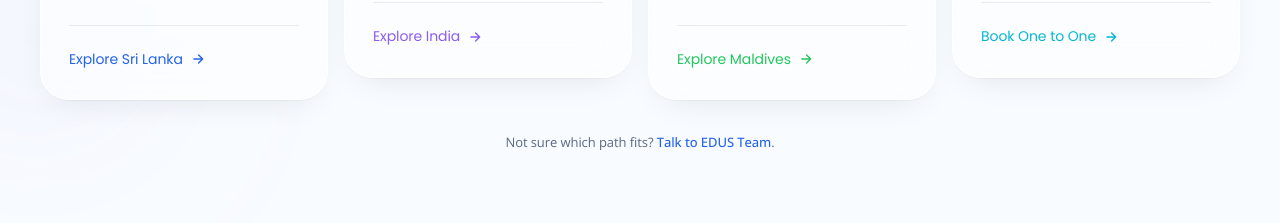
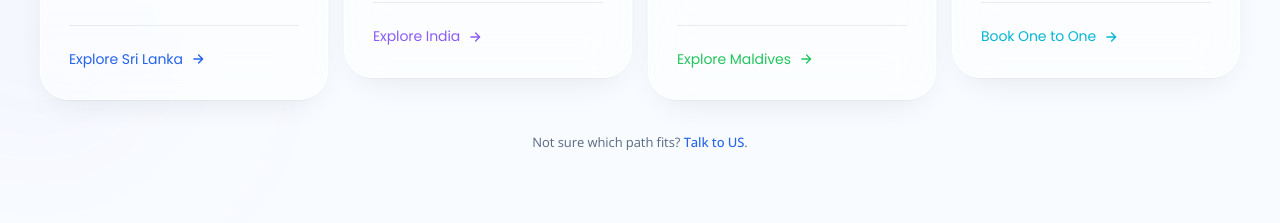
Before and after one commit to edustutor/edusmainwebsite, a Next.js app: page / in a window 1280 px wide. Shown: the part 1978-2201 px from the top of the page. Built offline with nearby package versions, Linux system fonts and the light colour scheme.

Commit message:
feat: update contact link text across multiple components for consistency

```diff
--- a/components/HelpBanner.tsx
+++ b/components/HelpBanner.tsx
@@ -49,7 +49,7 @@ export function HelpBanner() {
             </m.div>
             <m.div variants={fadeUp} className="flex flex-wrap gap-3 md:justify-end">
               <a href="https://signup.edustutor.com/" target="_blank" rel="noopener noreferrer" className="btn btn-primary">Start Enrolment</a>
-              <Link href="/contact" className="btn btn-ghost">Talk to EDUS Team</Link>
+              <Link href="/contact" className="btn btn-ghost">Talk to US</Link>
             </m.div>
           </div>
         </m.div>
--- a/components/JoinFlow.tsx
+++ b/components/JoinFlow.tsx
@@ -56,7 +56,7 @@ export function JoinFlow() {
             </p>
             <div className="mt-7 flex flex-wrap gap-3">
               <a href="https://signup.edustutor.com/" target="_blank" rel="noopener noreferrer" className="btn btn-primary">Start Enrolment</a>
-              <Link href="/contact" className="btn btn-ghost">Talk to EDUS Team</Link>
+              <Link href="/contact" className="btn btn-ghost">Talk to US</Link>
             </div>
           </m.div>
 
--- a/components/ParentTrust.tsx
+++ b/components/ParentTrust.tsx
@@ -93,7 +93,7 @@ export function ParentTrust() {
           viewport={inView}
           className="mt-10 flex justify-center"
         >
-          <Link href="/contact" className="btn btn-primary">Talk to EDUS Team</Link>
+          <Link href="/contact" className="btn btn-primary">Talk to US</Link>
         </m.div>
       </div>
     </section>
--- a/components/RegionSelector.tsx
+++ b/components/RegionSelector.tsx
@@ -239,7 +239,7 @@ export function RegionSelector() {
           viewport={inView}
           className="mt-8 text-center text-[13px] text-[#5A6A82]"
         >
-          Not sure which path fits? <Link href="/contact" className="text-[#2563EB] font-medium hover:underline">Talk to EDUS Team</Link>.
+          Not sure which path fits? <Link href="/contact" className="text-[#2563EB] font-medium hover:underline">Talk to US</Link>.
         </m.p>
       </div>
     </section>
```
